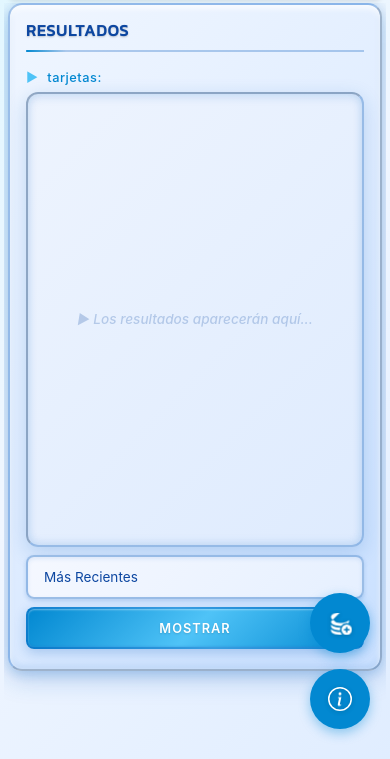
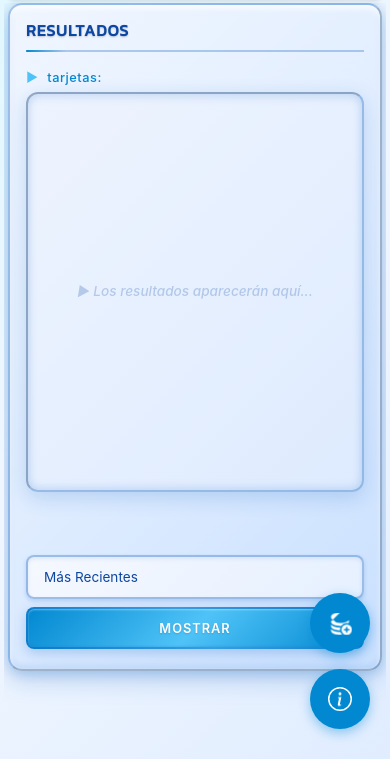
Before and after one commit to sxgbln/ATLACATL-2, a website: page public/index.html in a window 390 px wide. Shown: the part 85-844 px from the top of the page. Drawn offline with nearby package versions, Linux system fonts and the light colour scheme; no server answers.

Commit message:
Fix mobile scrolling container and FAB icon artifacts
- Fixed scrolling: Now only result-grid-display-area scrolls, not outer container
- Fixed FAB database icon: Removed filter and overlay effects causing visual artifacts
- Set proper overflow and flex properties for cards container
- Cleaned up SVG styling to eliminate blurry/ghosted icon appearance
- Mobile scrolling now properly contained within cards area only

```diff
--- a/public/style.css
+++ b/public/style.css
@@ -695,14 +695,15 @@ body {
   }
 
   .result-grid-display-area {
-    /* Removed height restrictions to allow full content display */
+    /* Make this the scrollable container for cards */
     display: flex !important;
     flex-direction: column !important;
     gap: 1rem !important;
-    height: auto !important;
-    max-height: none !important;
-    min-height: auto !important;
-    overflow: visible !important;
+    flex: 1 !important;
+    overflow-y: auto !important;
+    overflow-x: hidden !important;
+    -webkit-overflow-scrolling: touch !important;
+    scroll-behavior: smooth !important;
   }
 
   .result-card {
@@ -745,6 +746,9 @@ body {
     -webkit-appearance: none;
     -moz-appearance: none;
     appearance: none;
+    /* Remove any potential pseudo-elements that might cause overlay */
+    text-decoration: none;
+    text-shadow: none;
   }
 
   .mobile-fab:hover {
@@ -761,12 +765,17 @@ body {
   .mobile-fab svg {
     width: 24px;
     height: 24px;
-    filter: drop-shadow(0 1px 2px rgba(0, 0, 0, 0.2));
+    /* Remove filter that causes visual artifacts */
+    filter: none;
     /* Ensure proper icon rendering */
-    fill: currentColor;
+    fill: white;
     stroke: none;
     display: block;
     flex-shrink: 0;
+    /* Remove any potential overlay effects */
+    background: none;
+    border: none;
+    outline: none;
   }
 
   /* Fixed popup positioning and improved scrolling */
```
